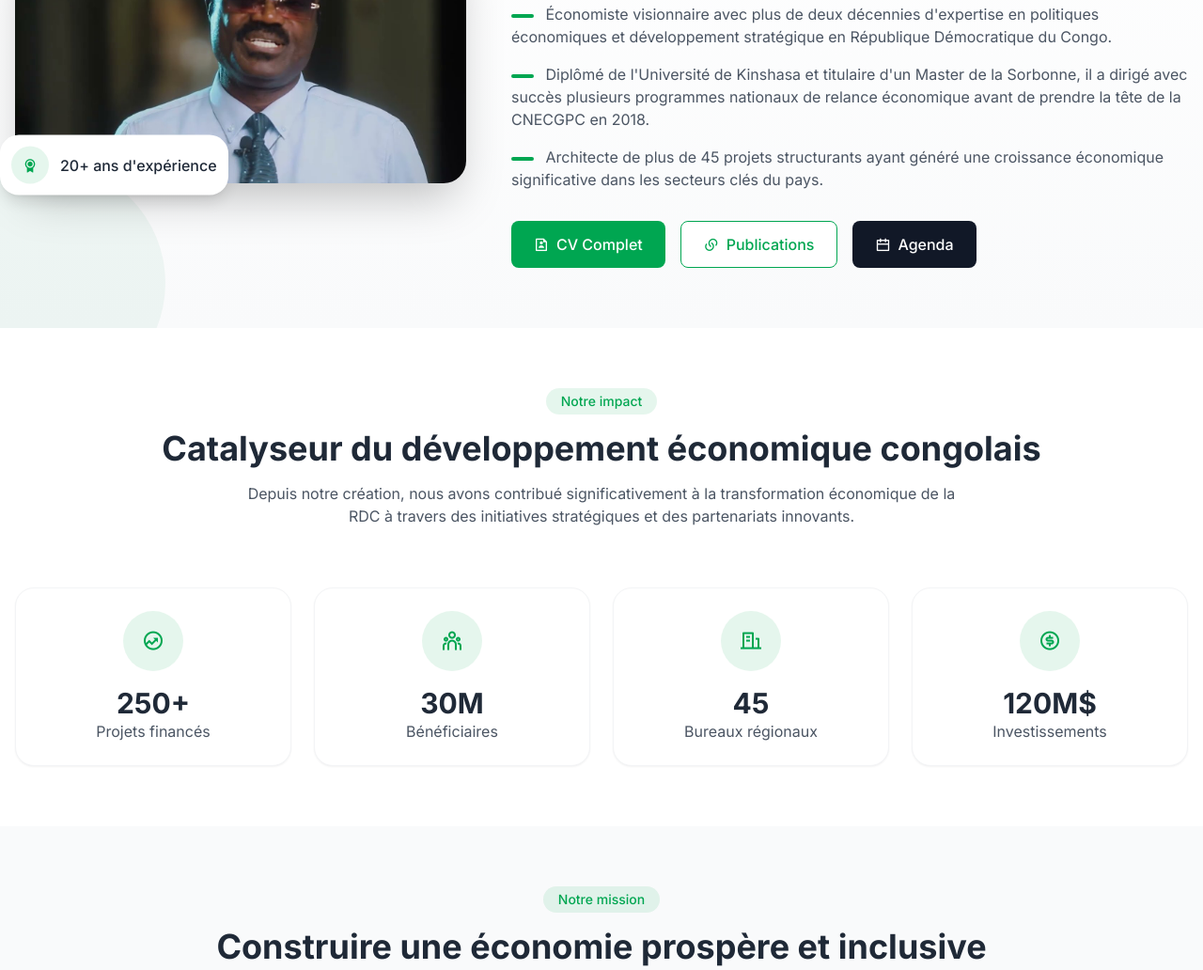
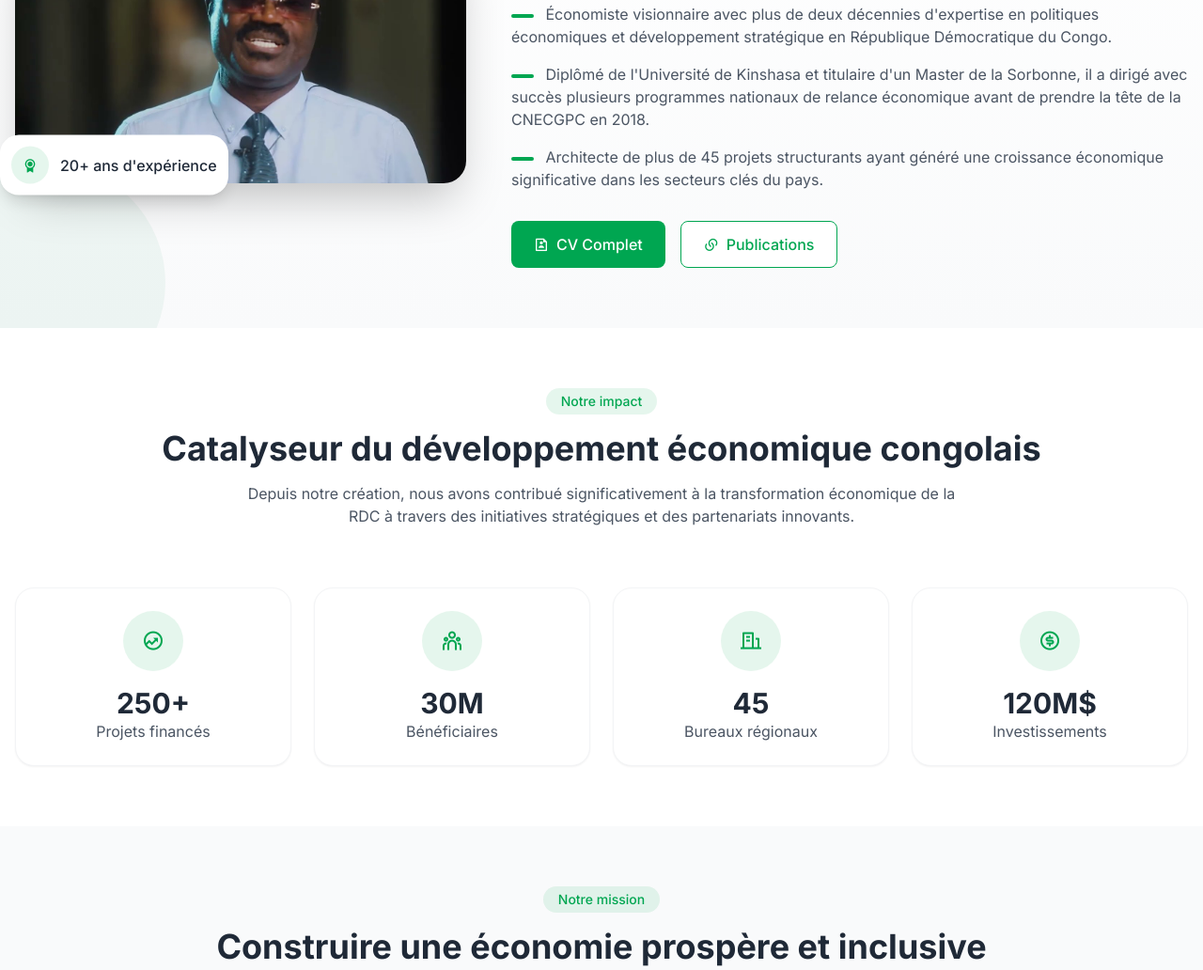
Before and after one commit to arnoldnzama/cnecgpc, a plain HTML site: page index.html in a window 1280 px wide. Shown: the part 917-1949 px from the top of the page at 94% size. Drawn offline with nearby package versions, Linux system fonts and the light colour scheme; files whose address does not match are found by name.

Commit message:
Update index.html

```diff
--- a/index.html
+++ b/index.html
@@ -264,9 +264,7 @@
             <a href="#" class="bg-white text-primary border border-primary px-6 py-3 rounded-button font-medium hover:bg-gray-50 transition-all duration-300 hover:shadow-lg flex items-center">
               <i class="ri-links-line mr-2"></i> Publications
             </a>
-            <a href="#" class="bg-gray-900 text-white px-6 py-3 rounded-button font-medium hover:bg-gray-800 transition-all duration-300 hover:shadow-lg flex items-center">
-              <i class="ri-calendar-line mr-2"></i> Agenda
-            </a>
+
           </div>
         </div>
       </div>
```
